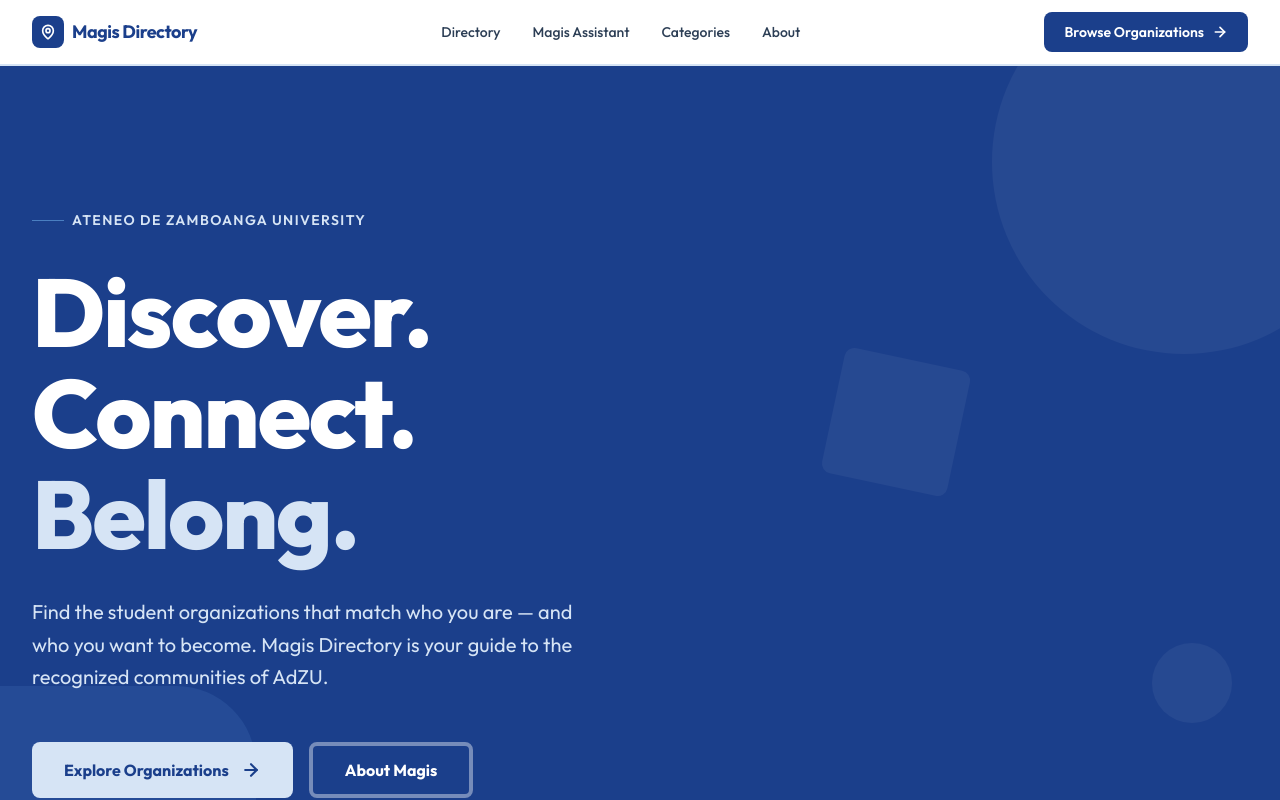
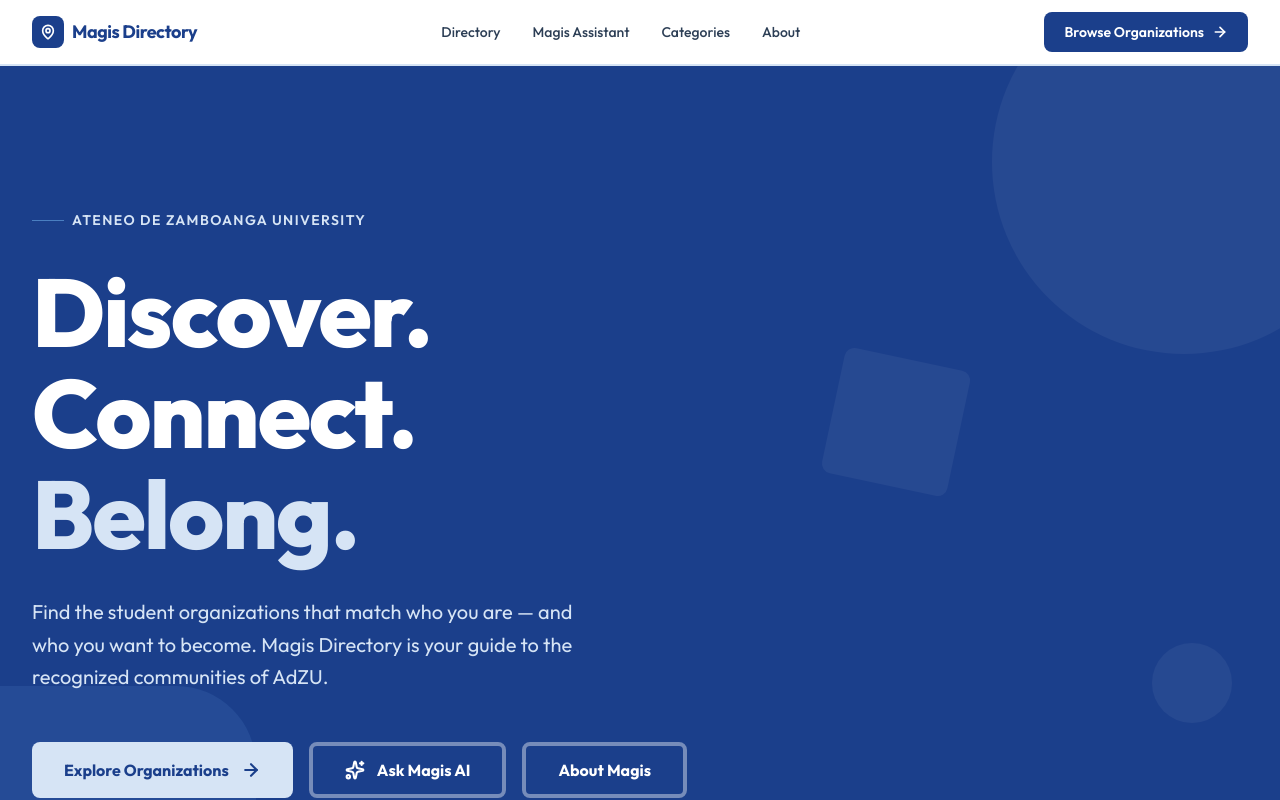
Before and after one commit to RielleTatel/magis-directory, a Next.js app: page / in a window 1280 px wide. Shown: the top 800 px of the page. Built offline with nearby package versions, Linux system fonts and the light colour scheme.

Commit message:
hero sectio button

```diff
--- a/components/sections/landing-page/Hero.tsx
+++ b/components/sections/landing-page/Hero.tsx
@@ -1,4 +1,4 @@
-import { ArrowRight } from "lucide-react";
+import { ArrowRight, Sparkles } from "lucide-react";
 
 export default function Hero() {
   return (
@@ -50,6 +50,13 @@ export default function Hero() {
               <ArrowRight className="h-5 w-5" strokeWidth={2.5} />
             </a>
             <a
+              href="/pages/assistant"
+              className="h-14 px-8 border-4 border-white/40 text-white text-base font-bold rounded-md flex items-center gap-3 transition-all duration-200 hover:border-white hover:bg-white/10 hover:scale-105"
+            >
+              <Sparkles className="h-5 w-5" strokeWidth={2.5} />
+              Ask Magis AI
+            </a>
+            <a
               href="#about"
               className="h-14 px-8 border-4 border-white/40 text-white text-base font-bold rounded-md flex items-center gap-3 transition-all duration-200 hover:border-white hover:bg-white/10 hover:scale-105"
             >
--- a/data/organizations.ts
+++ b/data/organizations.ts
@@ -381,7 +381,7 @@ export const organizations: Organization[] = [
     category: "Socio-Civic and Political",
     description:
       "Advocates for the rights, welfare, and cultural preservation of indigenous communities.",
-    logo: "/logos/Indigenous Peoples' Alliance for Development in Zamboanga - IPAdZ.jpg",
+    logo: "/ipadz.jpg",
     link: "https://www.facebook.com/profile.php?id=61578016242276",
   },
   {
```
